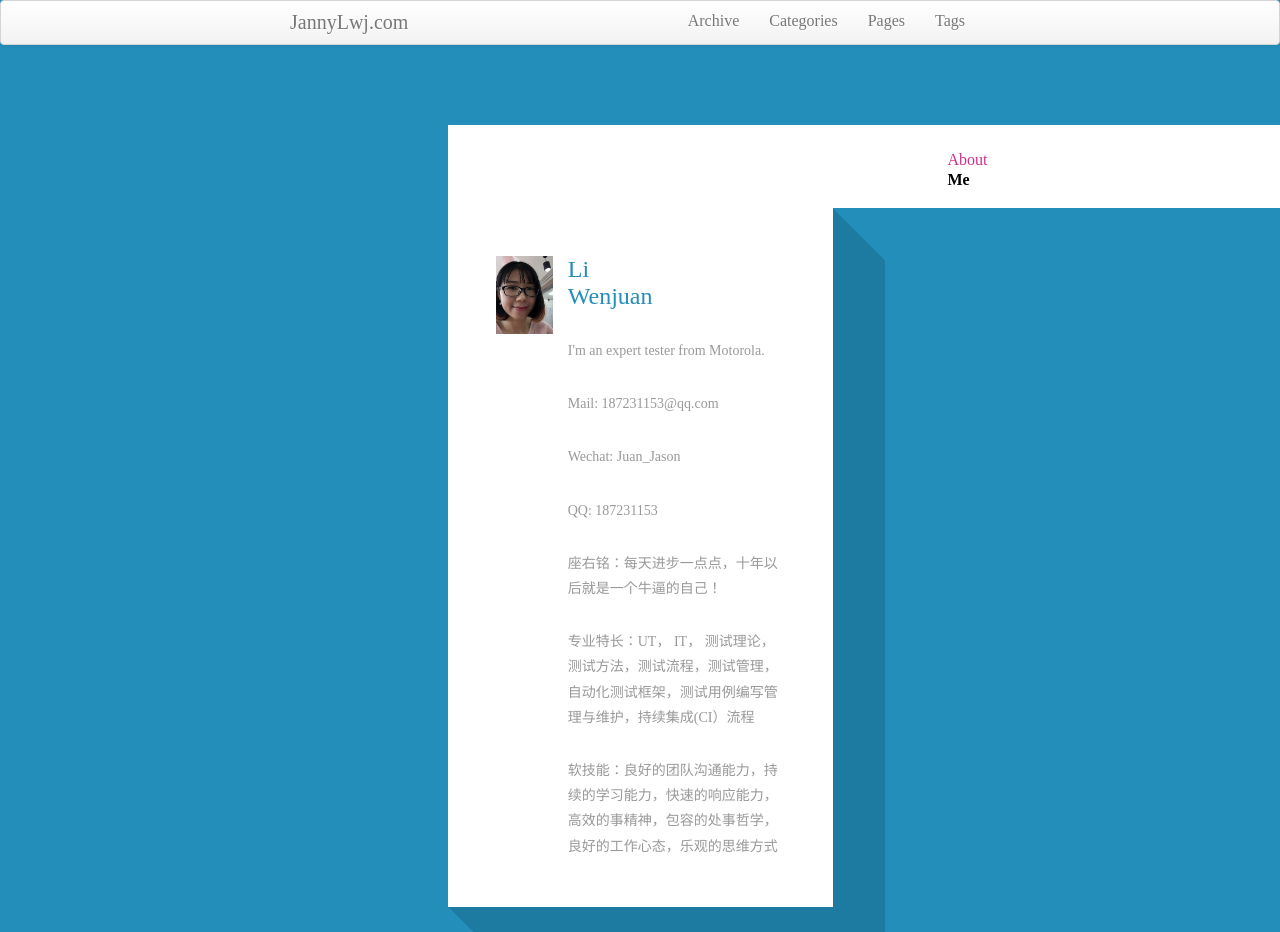
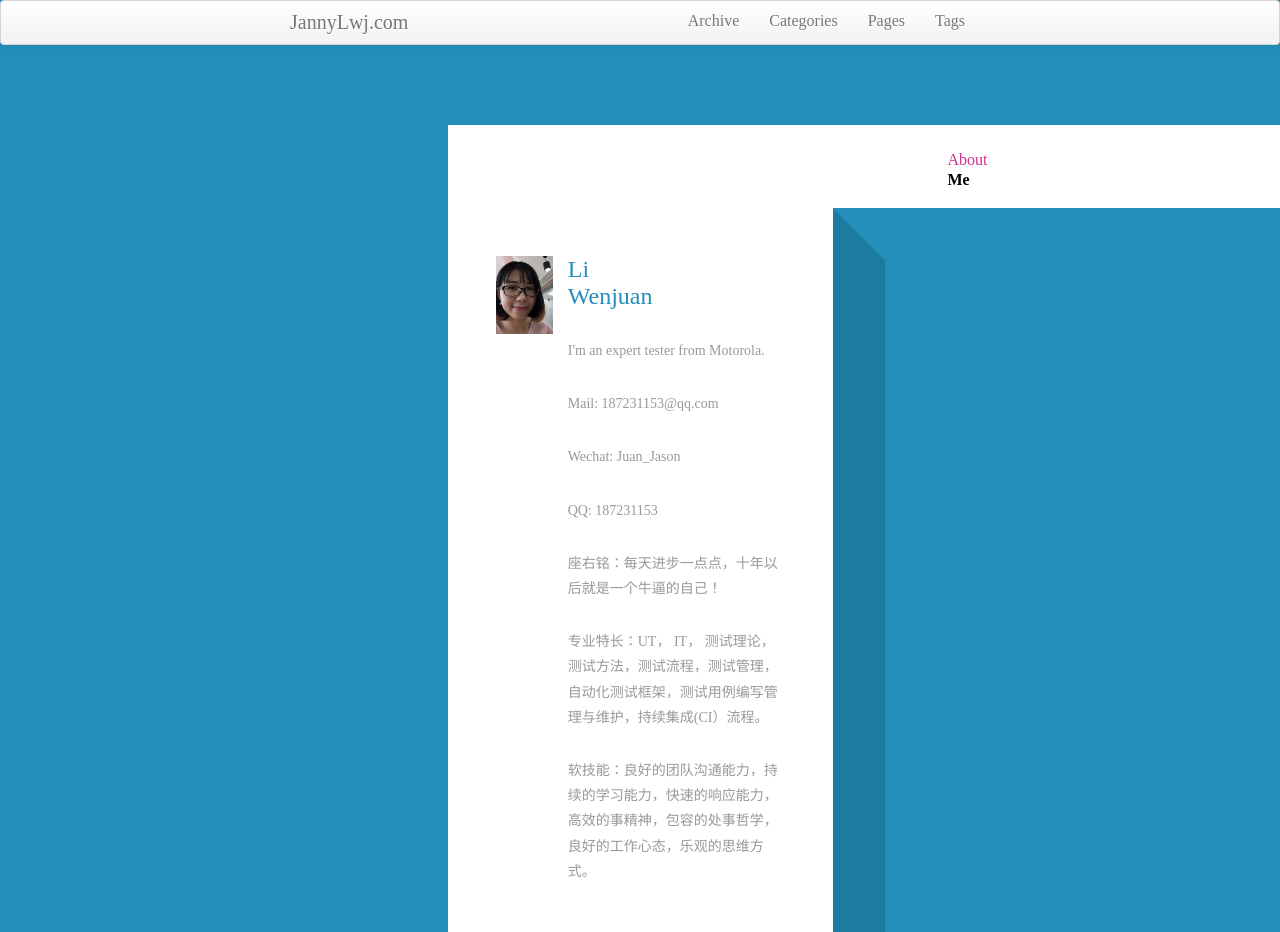
Before and after one commit to JannyLwj/JannyLwj.github.io, a Jekyll site: the page index.html, which Jekyll copies as it is, in a window 1280 px wide. Built offline with Jekyll 4.4.1, drawn with Linux system fonts in a browser that asks for light colours; some web fonts are replaced.

```diff
--- a/index.html
+++ b/index.html
@@ -83,9 +83,8 @@
                                 <p>Wechat: Juan_Jason</p>
                                 <p>QQ: 187231153</p>
                                 <p>座右铭：每天进步一点点，十年以后就是一个牛逼的自己！</p>
-                                <p>专业特长：UT， IT， 测试理论，测试方法，测试流程，测试管理，自动化测试框架，测试用例编写管理与维护，持续集成(CI）流程</p>
-                                <p>软技能：良好的团队沟通能力，持续的学习能力，快速的响应能力，高效的事精神，包容的处事哲学，良好的工作心态，乐观的思维方式
-</p>
+                                <p>专业特长：UT， IT， 测试理论，测试方法，测试流程，测试管理，自动化测试框架，测试用例编写管理与维护，持续集成(CI）流程。</p>
+                                <p>软技能：良好的团队沟通能力，持续的学习能力，快速的响应能力，高效的事精神，包容的处事哲学，良好的工作心态，乐观的思维方式。</p>
                             </div>
                             <div class="clear"> </div>
                         </div>
```
